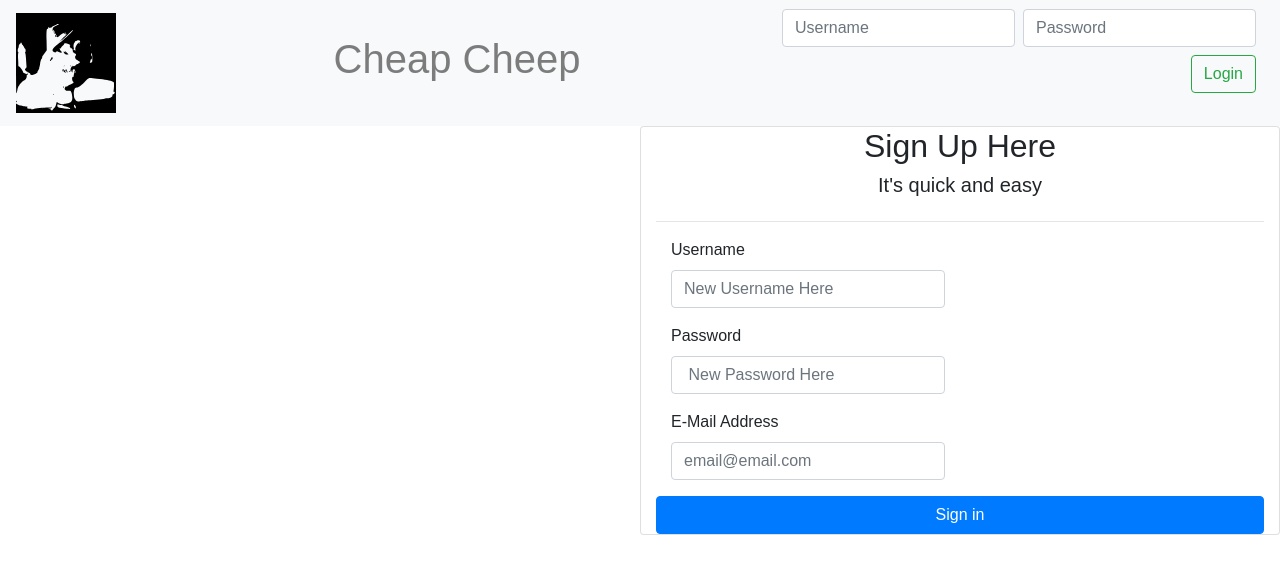
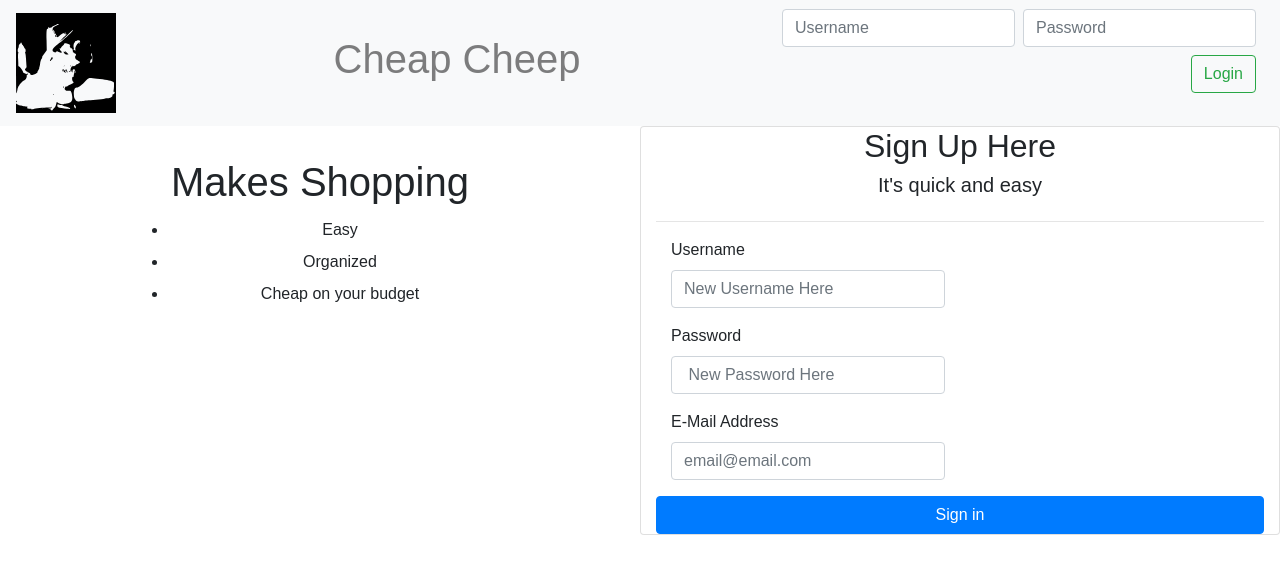
Before and after one commit to rayhe921/Cheap-Cheep, a React (Create React App) app in the folder client/: page / in a window 1280 px wide. Shown: the top 574 px of the page. Built offline with nearby package versions, Linux system fonts and the light colour scheme.

Commit message:
added infocard component to login page

```diff
--- /dev/null
+++ b/client/src/components/InfoCard/index.js
@@ -0,0 +1,17 @@
+import React from "react";
+import "./style.css";
+
+function InfoCard(prop) {
+    return (
+        <div className="col-6 infoCard">
+            <h1>Makes Shopping</h1>
+            <ul class="list">
+                <li>{prop.listOne}</li>
+                <li>{prop.listTwo}</li>
+                <li>{prop.listThree}</li>
+            </ul>
+        </div>
+    )
+}
+
+export default InfoCard;
--- /dev/null
+++ b/client/src/components/InfoCard/style.css
@@ -0,0 +1,8 @@
+.infoCard{
+    float: left;
+    text-align: center;
+    line-height: 2rem;
+    padding-left: 8rem;
+    padding-right: 8rem;
+    padding-top: 2rem;
+}
--- a/client/src/pages/login.js
+++ b/client/src/pages/login.js
@@ -1,14 +1,19 @@
 import React, { Component } from "react";
 import Registration from "../components/Registration";
+import InfoCard from "../components/InfoCard";
 
 
 class Login extends Component {
   render() {
     return (
-
-      <Registration>
-
-      </Registration>
+      <div>
+      <InfoCard
+        listOne="Easy"
+        listTwo="Organized"
+        listThree="Cheap on your budget"
+      ></InfoCard>
+      <Registration></Registration>
+      </div>
     );
   }
 }
```
